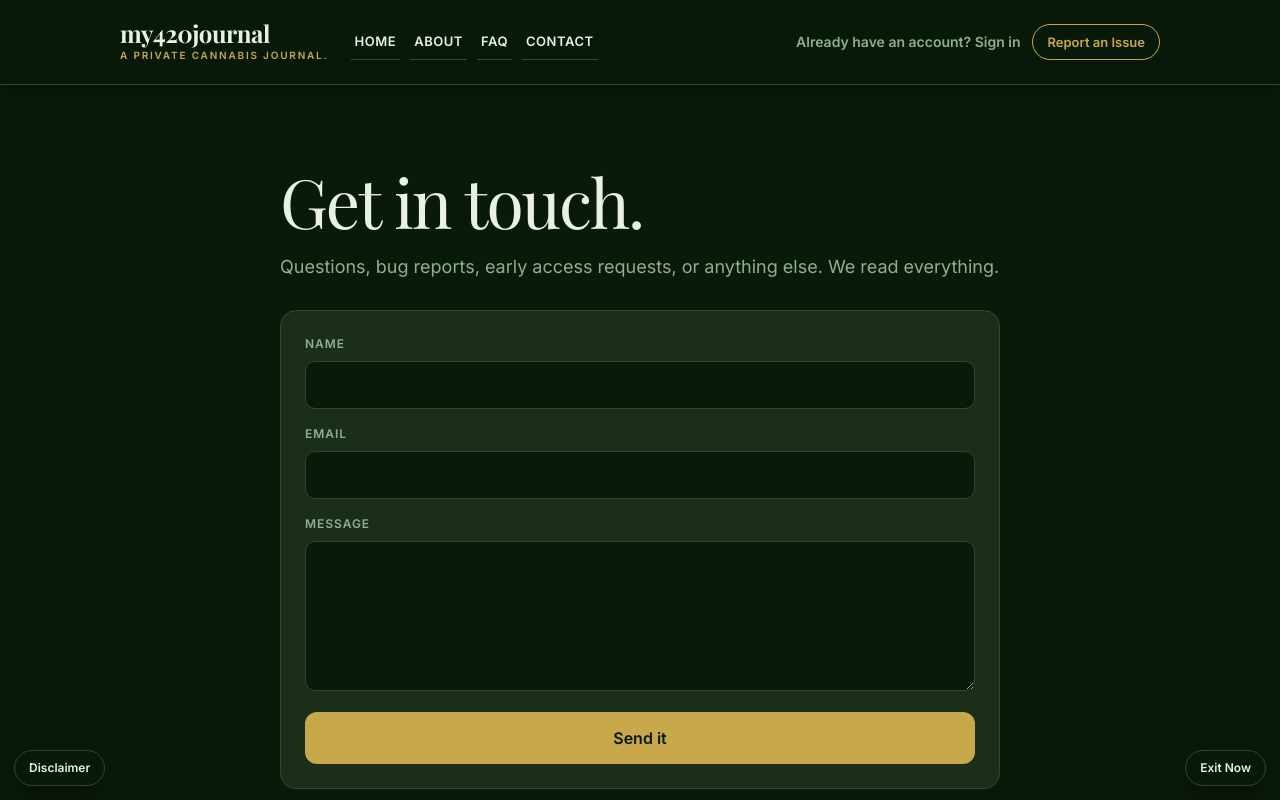
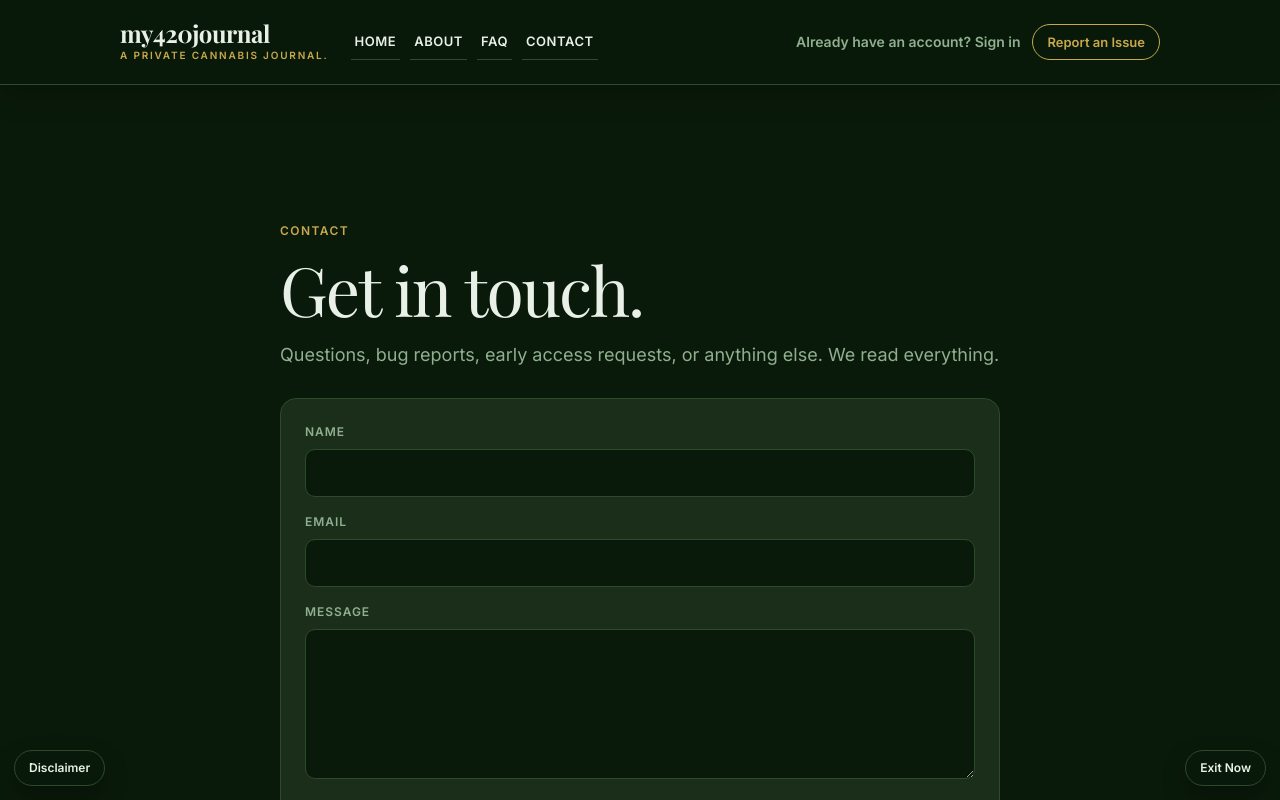
Before and after one commit to casevoiceai/my420journal-app, a React (Vite) app: page /contact in a window 1280 px wide. Shown: the top 800 px of the page. Built offline with nearby package versions, Linux system fonts and the light colour scheme.

Commit message:
Separate marketing contact section

```diff
--- a/src/marketing/MarketingContact.jsx
+++ b/src/marketing/MarketingContact.jsx
@@ -11,10 +11,11 @@ const initialForm = {
   message: '',
 }
 
-export function ContactSection({ id = undefined }) {
+export function ContactSection({ id = undefined, tone = 'base' }) {
   const [form, setForm] = useState(initialForm)
   const [status, setStatus] = useState('idle')
   const [error, setError] = useState('')
+  const cardBackground = tone === 'surface' ? S.bg : S.surface
 
   function updateField(field, value) {
     setForm((current) => ({ ...current, [field]: value }))
@@ -57,13 +58,15 @@ export function ContactSection({ id = undefined }) {
   return (
     <section
       id={id}
+      className={`marketing-section marketing-section-bg-${tone}`}
+    >
+      <div
+        className="marketing-section-inner"
         style={{
           maxWidth: marketingPage.contentWidth,
-        margin: '0 auto',
-        padding: '64px 20px 78px',
-        boxSizing: 'border-box',
         }}
       >
+        <p style={eyebrowStyle}>Contact</p>
         <h1 style={{
           margin: '0 0 18px 0',
           color: S.textPrimary,
@@ -86,7 +89,7 @@ export function ContactSection({ id = undefined }) {
         <form
           onSubmit={handleSubmit}
           style={{
-          backgroundColor: S.surface,
+            backgroundColor: cardBackground,
             border: `1px solid ${S.border}`,
             borderRadius: marketingPage.radius,
             padding: '24px',
@@ -166,6 +169,7 @@ export function ContactSection({ id = undefined }) {
         }}>
           If you are a dispensary owner interested in the mycannabisjournal.ai partner program, use the message field and tell us where you are located. We will be in touch when we have availability in your area.
         </p>
+      </div>
     </section>
   )
 }
@@ -173,9 +177,19 @@ export function ContactSection({ id = undefined }) {
 export default function MarketingContact() {
   return (
     <MarketingLayout>
-      <ContactSection />
+      <ContactSection id="contact" tone="base" />
     </MarketingLayout>
   )
+}
+
+const eyebrowStyle = {
+  margin: '0 0 14px 0',
+  color: S.gold,
+  fontFamily: marketingFonts.inter,
+  fontSize: '12px',
+  fontWeight: 800,
+  letterSpacing: '0.12em',
+  textTransform: 'uppercase',
 }
 
 const labelStyle = {
```
Lines whose indentation alone changed are shown as unchanged.
